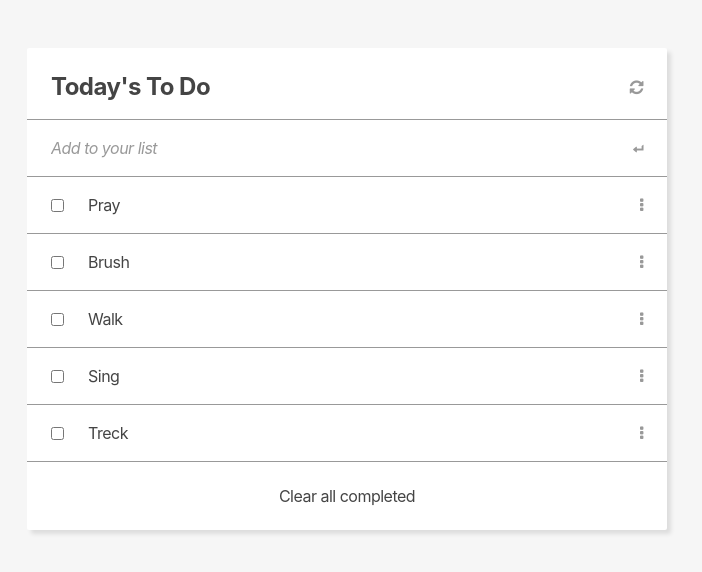
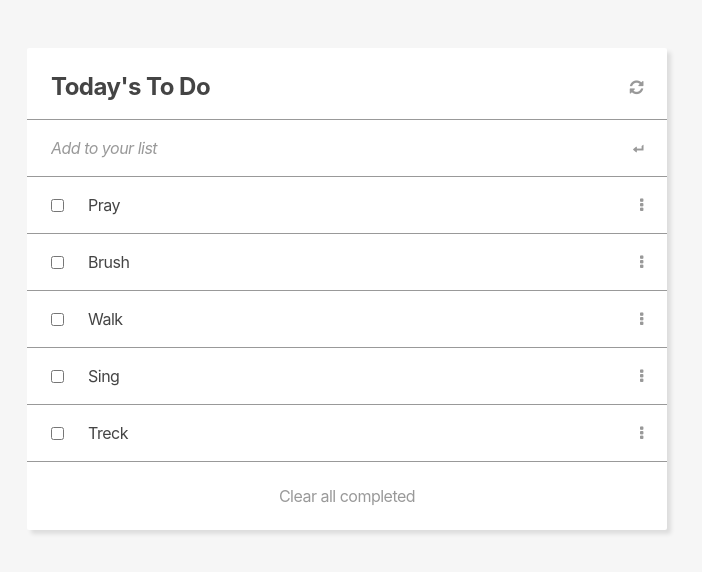
Before and after one commit to dd-obua/Mic-To-Do-List, a website built with webpack: page src/index.html in a window 1280 px wide. Shown: the whole page, without its empty margins (293-995 px from the left). Built offline with nearby package versions, Linux system fonts and the light colour scheme.

Commit message:
Adjust 'Clear all completed' button

```diff
--- a/src/index.html
+++ b/src/index.html
@@ -23,7 +23,7 @@
       </form>
     </div>
     <ul></ul>
-    <p class="clear">Clear all completed</p>
+    <button class="clear">Clear all completed</button>
   </section>
 </body>
 
--- a/src/styles.css
+++ b/src/styles.css
@@ -27,6 +27,7 @@ body {
   padding: 2.4rem 0;
   border-radius: 2px;
   box-shadow: 4px 4px 4px rgba(0, 0, 0, 0.1);
+  text-align: center;
 }
 
 .heading,
@@ -119,8 +120,12 @@ li input {
 }
 
 .clear {
-  text-align: center;
+  font-family: 'Inter', sans-serif;
+  font-size: 1.6rem;
+  color: #999;
+  letter-spacing: -0.05rem;
   padding-top: 2.4rem;
+  display: inline-block;
 }
 
 .clear:hover {
```
